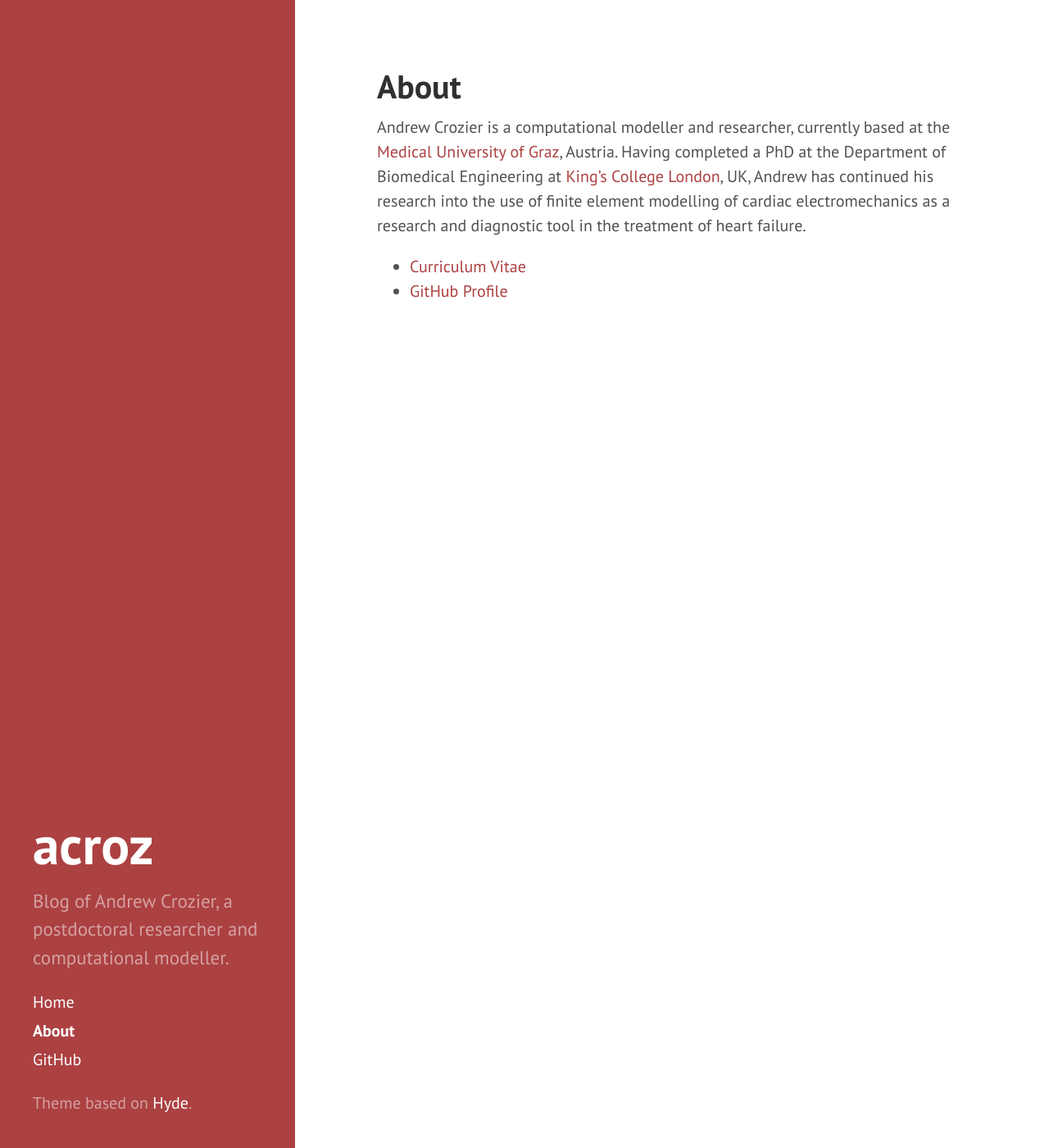
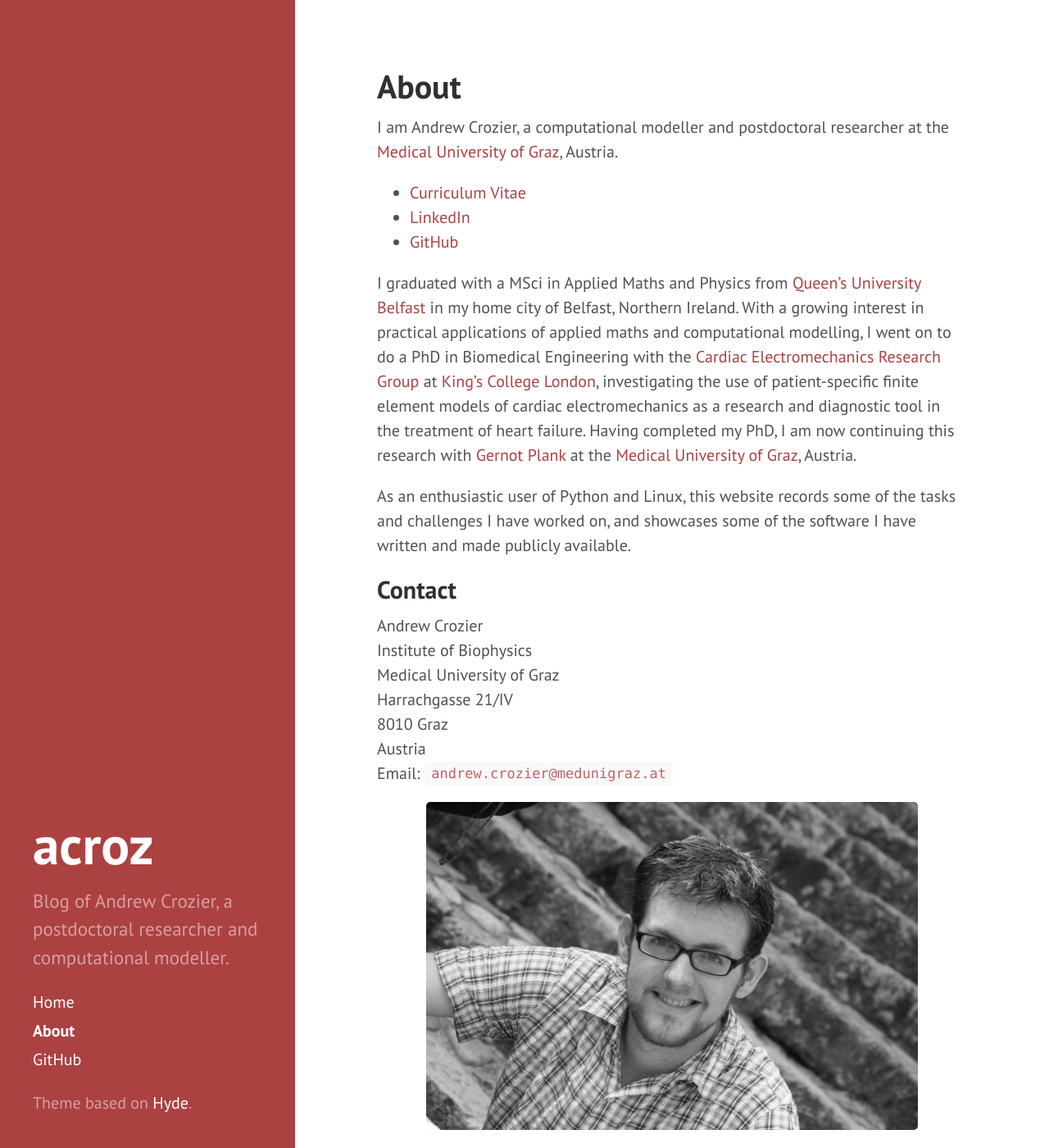
Before and after one commit to acroz/acroz.github.io, a Jekyll site: the page built from about.md, in a window 1280 px wide and 1400 px high. Shown: the whole window at 82% size. Built offline with Jekyll 4.4.1, drawn with Linux system fonts in a browser that asks for light colours; Markdown is read by kramdown in place of the engine named in the settings.

Commit message:
Improved about page

```diff
--- a/about.md
+++ b/about.md
@@ -2,20 +2,47 @@
 layout: page
 title: About
 permalink: /about/
-tags: navbar
 ---
 
-Andrew Crozier is a computational modeller and researcher, currently based at
-the [Medical University of Graz][MUG], Austria. Having completed a PhD at the
-Department of Biomedical Engineering at [King's College London][KCL], UK,
-Andrew has continued his research into the use of finite element modelling of
-cardiac electromechanics as a research and diagnostic tool in the treatment of
-heart failure.
+I am Andrew Crozier, a computational modeller and postdoctoral researcher at
+the [Medical University of Graz][MUG], Austria.
 
 * [Curriculum Vitae][CV]
-* [GitHub Profile][GitHub]
+* [LinkedIn]
+* [GitHub][GitHub]
+
+I graduated with a MSci in Applied Maths and Physics from [Queen's University
+Belfast][QUB] in my home city of Belfast, Northern Ireland. With a growing
+interest in practical applications of applied maths and computational
+modelling, I went on to do a PhD in Biomedical Engineering with the [Cardiac
+Electromechanics Research Group][CEMRG] at [King's College London][KCL],
+investigating the use of patient-specific finite element models of cardiac
+electromechanics as a research and diagnostic tool in the treatment of heart
+failure. Having completed my PhD, I am now continuing this research with
+[Gernot Plank] at the [Medical University of Graz][MUG], Austria.
+
+As an enthusiastic user of Python and Linux, this website records some of the
+tasks and challenges I have worked on, and showcases some of the software I
+have written and made publicly available.
+
+## Contact
+
+Andrew Crozier<br>
+Institute of Biophysics<br>
+Medical University of Graz<br>
+Harrachgasse 21/IV<br>
+8010 Graz<br>
+Austria<br>
+Email: `andrew.crozier@medunigraz.at`
+
+<img class="centered" src="{{ site.baseurl }}public/andrew.jpg"/>
 
 [MUG]: http://www.medunigraz.at/
+[QUB]: http://www.qub.ac.uk/
 [KCL]: http://www.kcl.ac.uk/
-[CV]: /download/AndrewCrozier-CV.pdf
+[CEMRG]: http://cemrg.com/
+[Gernot Plank]: https://forschung.medunigraz.at/fodok/staff?name=GernotPlank
+
+[CV]: {{ site.baseurl }}public/AndrewCrozier-CV.pdf
+[LinkedIn]: https://www.linkedin.com/in/andrew-crozier-64430831
 [GitHub]: http://github.org/acroz/
```
Also changed, not shown: 2 other files.
